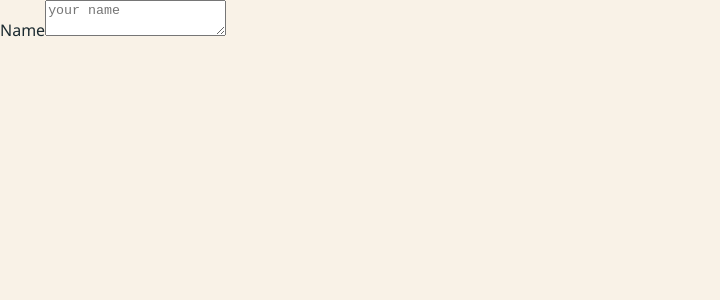
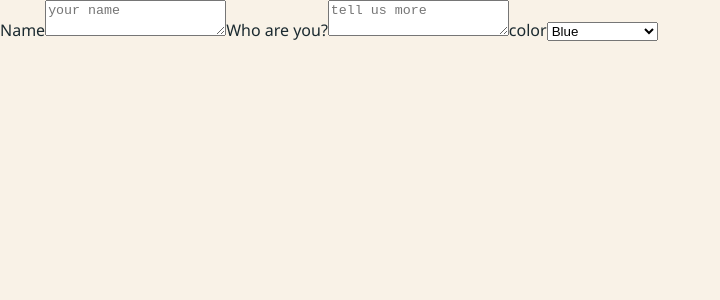
Before and after one commit to mariahschock/custom-components, a React app: page / in a window 1280 px wide. Shown: the top 300 px of the page, without its empty margins (0-720 px from the left). Built offline with nearby package versions, Linux system fonts and the light colour scheme.

Commit message:
added more inputs

```diff
--- a/src/components/FormControls/FormControl.jsx
+++ b/src/components/FormControls/FormControl.jsx
@@ -18,3 +18,25 @@ export function InputControl({ label, ...rest }) {
     </FormControl>
   );
 }
+export function TextAreaControl({ label, ...rest }) {
+  return (
+    <FormControl label={label}>
+      <textarea {...rest} />
+    </FormControl>
+  );
+}
+export function SelectControl({
+  label,
+  children,
+  placeholder,
+  ...rest
+}) {
+  return (
+    <FormControl label={label}>
+      <select {...rest}>
+        {placeholder && <option disabled>{placeholder}</option>}
+        {children}
+      </select>
+    </FormControl>
+  );
+}
--- a/src/components/Home/Home.jsx
+++ b/src/components/Home/Home.jsx
@@ -1,4 +1,4 @@
-import { InputControl } from '../FormControls/FormControl';
+import { InputControl, SelectControl, TextAreaControl } from '../FormControls/FormControl';
 import styles from './Home.css';
 
 export default function Home() {
@@ -9,6 +9,24 @@ export default function Home() {
         name="name"
         placeholder="your name"
       />
+
+      <TextAreaControl
+        label="Who are you?"
+        name="bio"
+        placeholder="tell us more"
+      />
+
+      <SelectControl
+        label="color"
+        required
+        name="color"
+        placeholder="Favorite color?">
+        <option value="blue">Blue</option>
+        <option value="yellow">Yellow</option>
+        <option value="pink">Pink</option>
+        <option value="purple">Purple</option>
+        <option value="green">Green</option>
+      </SelectControl>
     </form>
   </div>;
 }
```
Also changed, not shown: .eslintrc.json.
